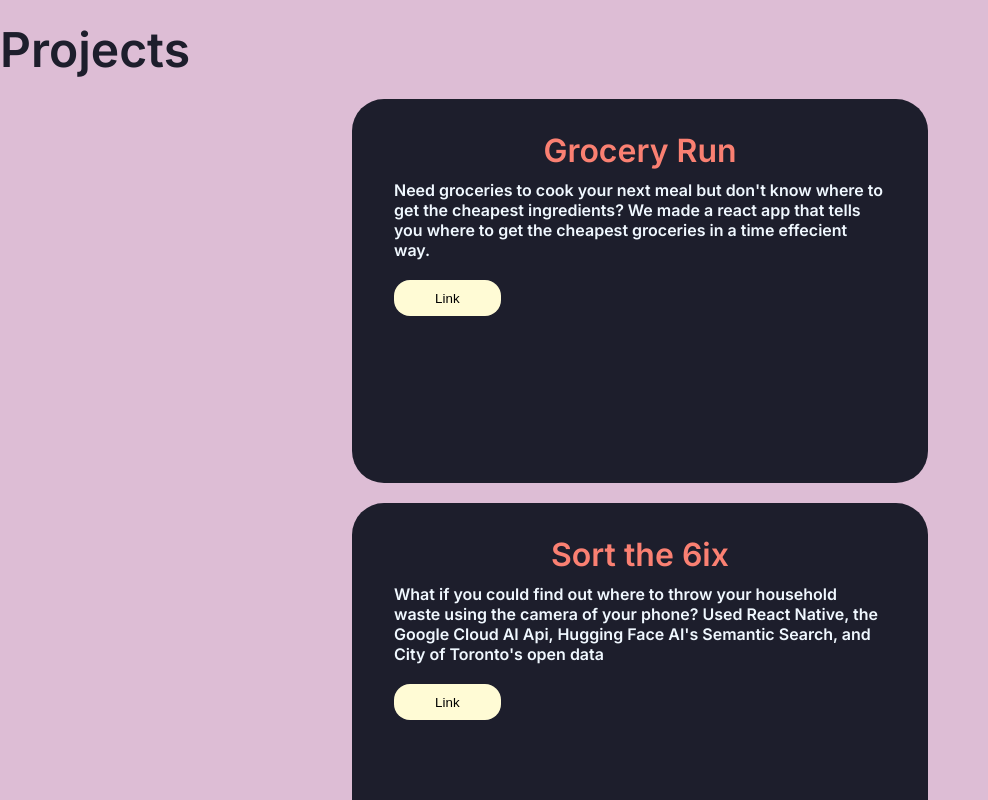
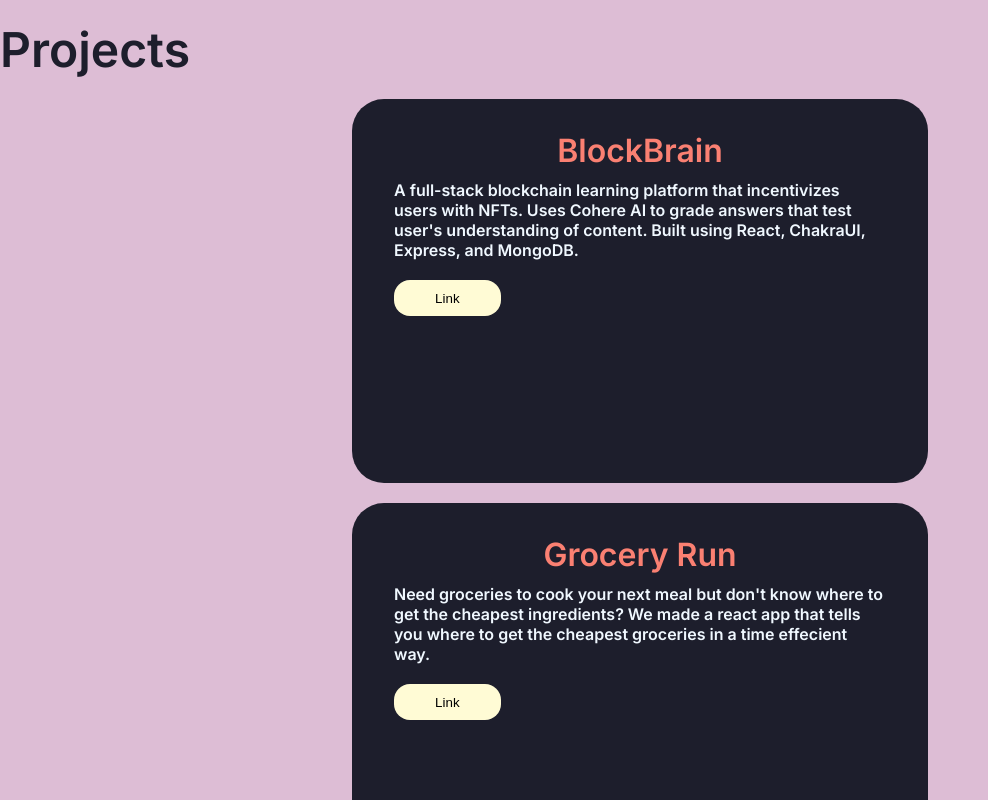
Before and after one commit to nohyp3/website, a React (Create React App) app: page / in a window 1280 px wide. Shown: the part 800-1600 px from the top of the page, without its empty margins (0-988 px from the left). Built offline with nearby package versions, Linux system fonts and the light colour scheme.

Commit message:
updated information

```diff
--- a/src/App.css
+++ b/src/App.css
@@ -71,8 +71,8 @@
   box-shadow: shadow(low);
   border-radius: 1rem;
   width: 8em;
-  -webkit-transition: background-color 1s ease-in, color 1s ease-in; /* Safari */
-  transition: background-color 1s ease-in, color 1s ease-in;
+  -webkit-transition: background-color 0.3s ease-in, color 0.3s ease-in; /* Safari */
+  transition: background-color 0.3s ease-in, color 0.3s ease-in;
 }
 .project-link:hover{
   cursor: pointer;
--- a/src/App.js
+++ b/src/App.js
@@ -33,6 +33,11 @@
 }
 function App() {
   const projectsData = [
+    {
+      name: "BlockBrain",
+      description:"A full-stack blockchain learning platform that incentivizes users with NFTs. Uses Cohere AI to grade answers that test user's understanding of content. Built using React, ChakraUI, Express, and MongoDB.",
+      link: "https://taikai.network/hackbox/hackathons/hawkhacks/projects/clwd3yico0ca5uc01z93z8sn3/idea"
+    },
     {
       name: "Grocery Run",
       description: "Need groceries to cook your next meal but don't know where to get the cheapest ingredients? We made a react app that tells you where to get the cheapest groceries in a time effecient way.",
```
Also changed, not shown: 1 other file (tests, documents, lock files or other folders).
